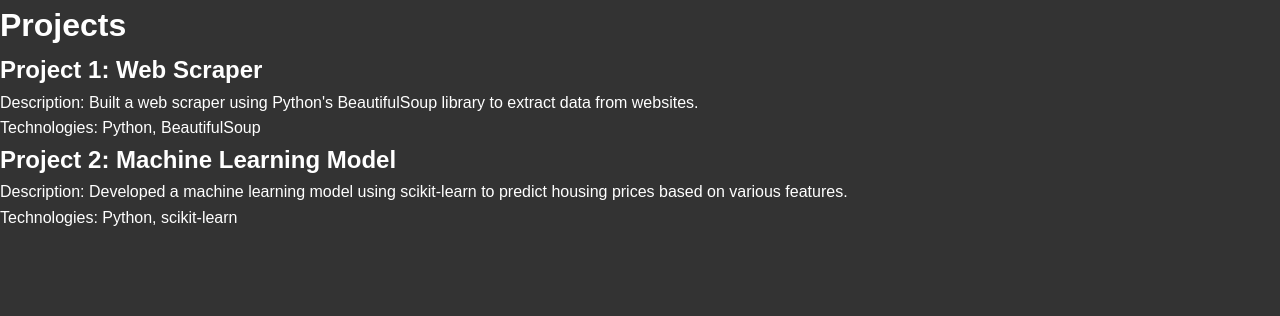
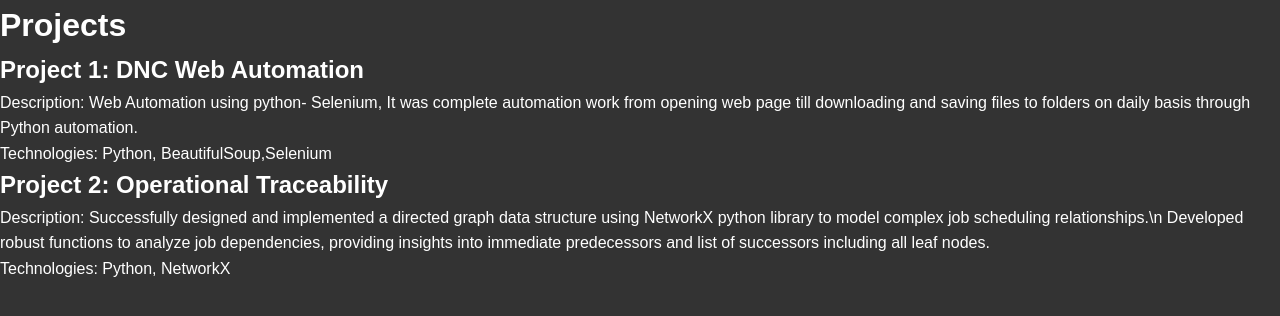
Before and after one commit to nilkadam/Swapnil_Portfolio, a Flask app: page /projects in a window 1280 px wide. Shown: the top 316 px of the page. Run offline with Flask 3, Linux system fonts and the light colour scheme.

Commit message:
Rev1 updated code

```diff
--- a/templates/contact.html
+++ b/templates/contact.html
@@ -10,7 +10,7 @@
 <body>
     <h1>Contact Me</h1>
     <p>Email:swap0510@gmail.com</p>
-    <p>LinkedIn: <a href="https://www.linkedin.com/in/swapnil-kadam-8ba098183</a></p>
-    <p>GitHub: <a href="https://https://github.com/nilkadam">Your GitHub Profile</a></p>
+    <p>LinkedIn: <a href="https://www.linkedin.com/in/swapnil-kadam-8ba098183">Swapnil's Linkedin Profile</a></p>
+    <p>GitHub: <a href="https://github.com/nilkadam/">Swapnil's GitHub Profile</a></p>
 </body>
 </html>
--- a/templates/projects.html
+++ b/templates/projects.html
@@ -9,11 +9,11 @@
 </head>
 <body>
     <h1>Projects</h1>
-    <h2>Project 1: Web Scraper</h2>
-    <p>Description: Built a web scraper using Python's BeautifulSoup library to extract data from websites.</p>
-    <p>Technologies: Python, BeautifulSoup</p>
-    <h2>Project 2: Machine Learning Model</h2>
-    <p>Description: Developed a machine learning model using scikit-learn to predict housing prices based on various features.</p>
-    <p>Technologies: Python, scikit-learn</p>
+    <h2>Project 1: DNC Web Automation</h2>
+    <p>Description: Web Automation using python- Selenium, It was complete automation work from opening web page till downloading and saving files to folders on daily basis through Python automation.</p>
+    <p>Technologies: Python, BeautifulSoup,Selenium</p>
+    <h2>Project 2: Operational Traceability</h2>
+    <p>Description: Successfully designed and implemented a directed graph data structure using NetworkX python library to model complex job scheduling relationships.\n Developed robust functions to analyze job dependencies, providing insights into immediate predecessors and list of successors including all leaf nodes.</p>
+    <p>Technologies: Python, NetworkX</p>
 </body>
 </html>
--- a/templates/skills.html
+++ b/templates/skills.html
@@ -11,10 +11,10 @@
     <h1>Skills</h1>
     <ul>
         <li>Python</li>
-        <li>Machine Learning</li>
+        <li>Machine Learning & AI</li>
         <li>Web Development</li>
-        <li>Data Analysis</li>
-        <li>Problem Solving</li>
+        <li>Data Analysis, Data Science</li>
+        <li>SQL, Tableau</li>
     </ul>
 </body>
 </html>
```
Also changed, not shown: templates/index.html (+4 -4 lines).
